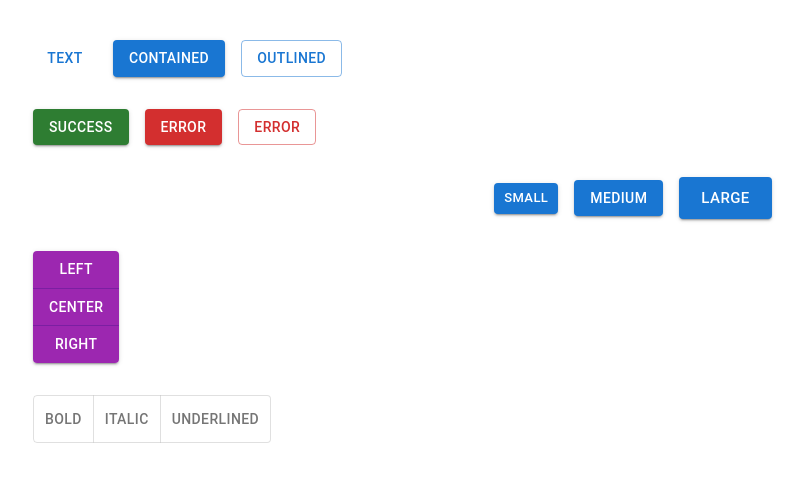
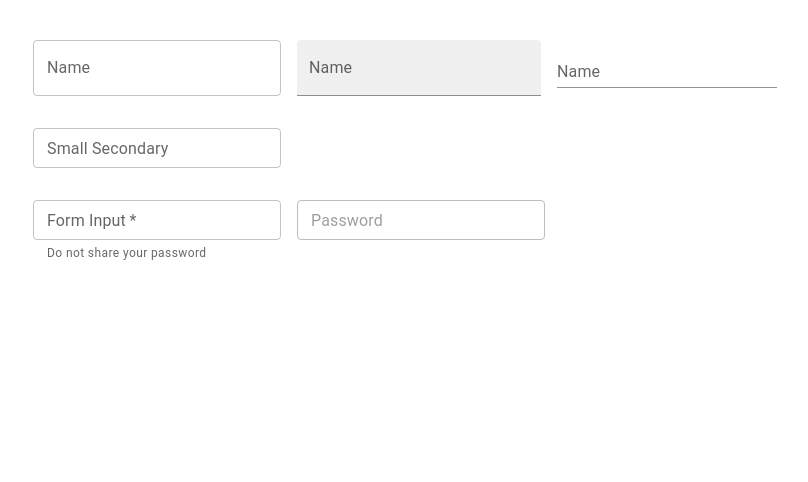
Before and after one commit to Ayush909/styled-components, a React (Vite) app: page / in a window 1280 px wide. Shown: the top 482 px of the page, without its empty margins (7-815 px from the left). Built offline with nearby package versions, Linux system fonts and the light colour scheme.

Commit message:
text fields

```diff
--- a/src/App.tsx
+++ b/src/App.tsx
@@ -2,11 +2,13 @@ import React from "react";
 import "./App.css";
 import { MuiTypography } from "./components/MuiTypography";
 import { MuiButton } from "./components/MuiButton";
+import MuiTextField from "./components/MuiTextField";
 
 function App() {
   return (
     <>
-      <MuiButton />
+      <MuiTextField />
+      {/* <MuiButton /> */}
       {/* <MuiTypography /> */}
     </>
   );
--- /dev/null
+++ b/src/components/MuiTextField.tsx
@@ -0,0 +1,31 @@
+import React from "react";
+import { Stack, TextField } from "@mui/material";
+
+const MuiTextField = () => {
+  return (
+    <Stack spacing={4}>
+      <Stack direction="row" spacing={2}>
+        <TextField label="Name" variant="outlined" />
+        <TextField label="Name" variant="filled" />
+        <TextField label="Name" variant="standard" />
+      </Stack>
+
+      <Stack direction="row" spacing={2}>
+        <TextField label="Small Secondary" color="secondary" size="small" />
+      </Stack>
+
+      <Stack direction="row" spacing={2}>
+        <TextField
+          label="Form Input"
+          required
+          color="secondary"
+          size="small"
+          helperText="Do not share your password"
+        />
+        <TextField label="Password" type="password" size="small" disabled />
+      </Stack>
+    </Stack>
+  );
+};
+
+export default MuiTextField;
```
